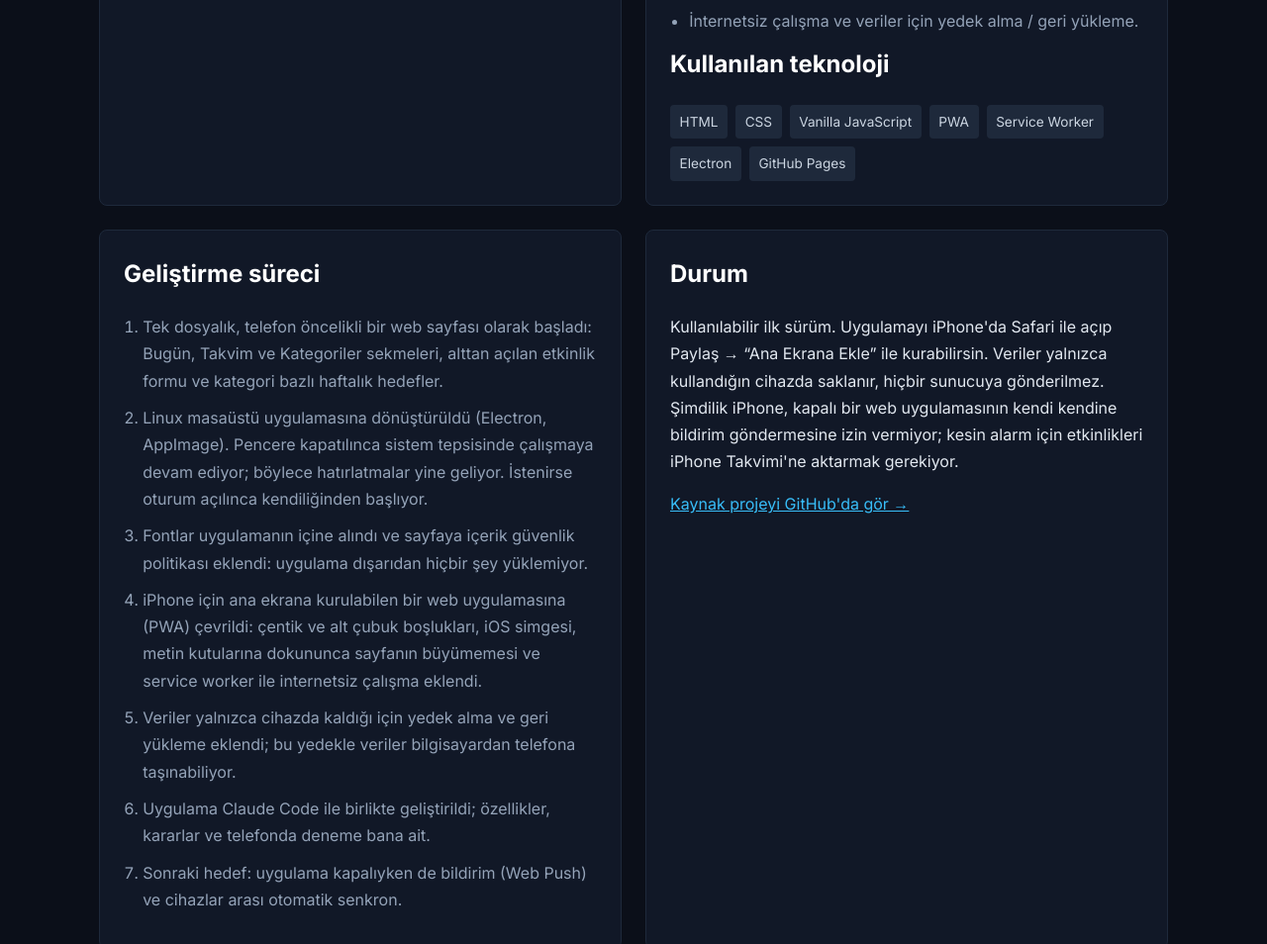
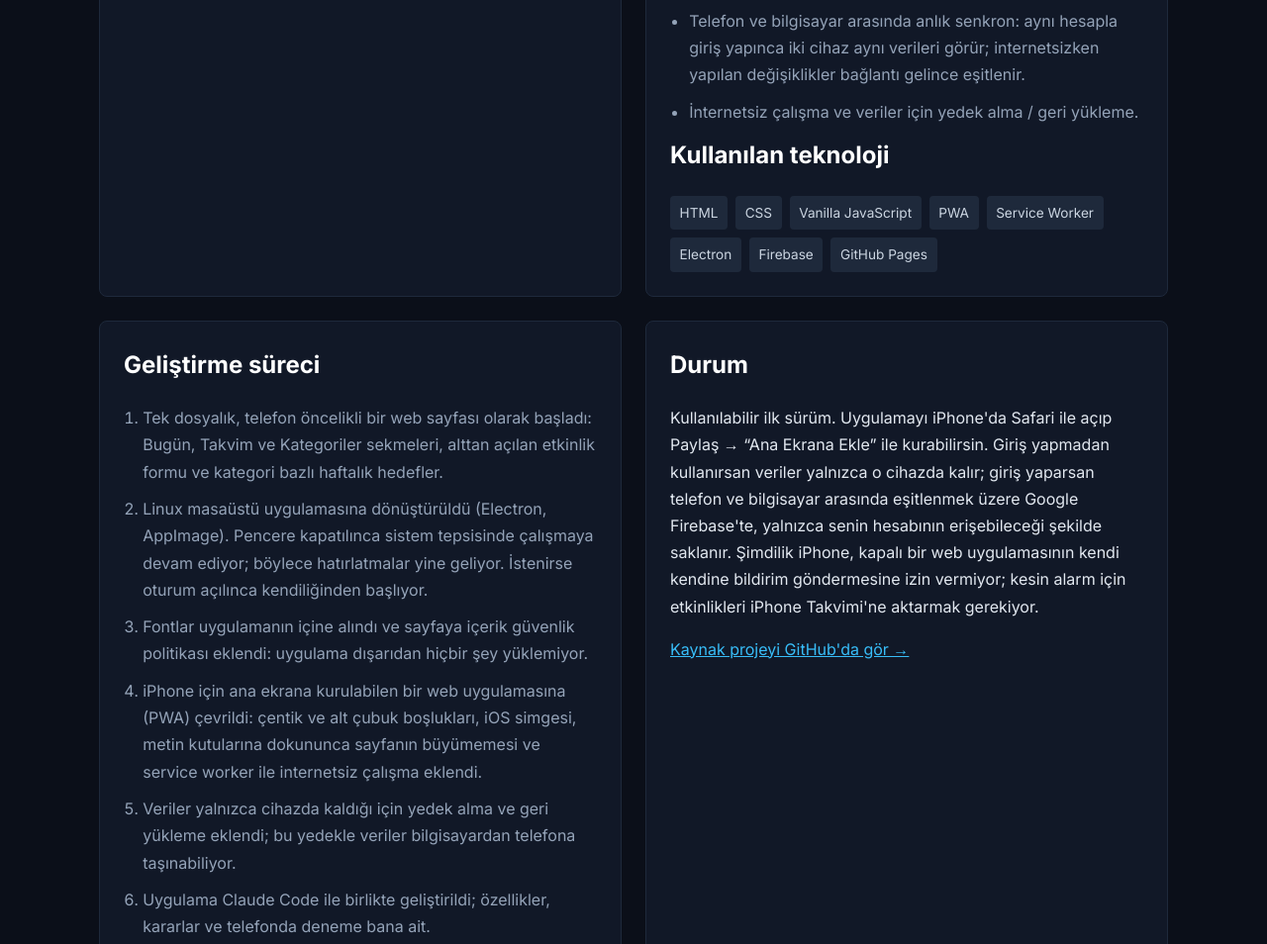
Before and after one commit to ahmtrntsdln/ahmtrntsdln.github.io, a plain HTML site: page projects/takvim-uygulamam.html in a window 1280 px wide. Shown: the part 1271-2225 px from the top of the page at 99% size. Drawn offline with Linux system fonts and the light colour scheme.

Commit message:
Takvim Uygulamam: bulut senkronu ve veri saklama bilgisi (TR + EN)
Co-Authored-By: Claude Opus 5.5 <noreply@anthropic.com>

```diff
--- a/projects/takvim-uygulamam.html
+++ b/projects/takvim-uygulamam.html
@@ -37,9 +37,9 @@
     <div class="actions"><a class="btn primary" href="../zaman-planlayici/" target="_blank" rel="noopener noreferrer">Uygulamayı aç</a><a class="btn" href="https://github.com/ahmtrntsdln/zaman-planlayici" target="_blank" rel="noopener noreferrer">Kaynak kodu</a><a class="btn" href="../index.html#projects">Laboratuvara dön</a></div>
     <div class="grid">
       <section class="panel"><h2>Ekran görüntüsü</h2><figure class="shot"><img src="../assets/takvim-uygulamam.webp" width="1266" height="800" loading="lazy" alt="Telefon boyutunda üç ekran yan yana: Bugün ekranında günün planı, sıradaki etkinlik ve süre özetleri; Takvim ekranında Kasım 2026 ayı ve seçili günün etkinlikleri; Kategoriler ekranında her kategori için tamamlanan, planlanan ve hedeflenen saatleri gösteren çubuklar."><figcaption>Gerçek uygulama ekranı · örnek verilerle · 19 Kasım 2026 sürümü. Soldan sağa: Bugün, Takvim ve Kategoriler (zaman dağılımı).</figcaption></figure></section>
-      <section class="panel"><h2>Proje özeti</h2><p>Etkinlikleri “Ders &amp; Çalışma”, “Proje”, “Spor &amp; Sağlık” gibi kategorilere ayırıyorum; her kategoriye haftalık bir saat hedefi veriyorum. Uygulama o hafta ne kadar planladığımı ve ne kadarını tamamladığımı gösteriyor, yeni etkinlik eklerken de o kategoride hedefe ulaşmak için ne kadar zaman kaldığını söylüyor.</p><h2>Neler yapabiliyor</h2><ul class="process"><li>Bugün ekranı: günün planı, sıradaki etkinliğe geri sayım ve önümüzdeki 7 gün.</li><li>Aylık takvim: her gün, kategorinin renginde noktalarla işaretli.</li><li>Kategoriler: tamamlanan / planlanan / hedef saatleri ve hedefe kalan süre.</li><li>Hatırlatmalar: uygulama içi uyarı ve sistem bildirimi; etkinlikleri alarmlarıyla birlikte iPhone Takvimi'ne aktarma (.ics).</li><li>İnternetsiz çalışma ve veriler için yedek alma / geri yükleme.</li></ul><h2>Kullanılan teknoloji</h2><div class="tags"><span class="tag">HTML</span><span class="tag">CSS</span><span class="tag">Vanilla JavaScript</span><span class="tag">PWA</span><span class="tag">Service Worker</span><span class="tag">Electron</span><span class="tag">GitHub Pages</span></div></section>
-      <section class="panel"><h2>Geliştirme süreci</h2><ol class="process"><li>Tek dosyalık, telefon öncelikli bir web sayfası olarak başladı: Bugün, Takvim ve Kategoriler sekmeleri, alttan açılan etkinlik formu ve kategori bazlı haftalık hedefler.</li><li>Linux masaüstü uygulamasına dönüştürüldü (Electron, AppImage). Pencere kapatılınca sistem tepsisinde çalışmaya devam ediyor; böylece hatırlatmalar yine geliyor. İstenirse oturum açılınca kendiliğinden başlıyor.</li><li>Fontlar uygulamanın içine alındı ve sayfaya içerik güvenlik politikası eklendi: uygulama dışarıdan hiçbir şey yüklemiyor.</li><li>iPhone için ana ekrana kurulabilen bir web uygulamasına (PWA) çevrildi: çentik ve alt çubuk boşlukları, iOS simgesi, metin kutularına dokununca sayfanın büyümemesi ve service worker ile internetsiz çalışma eklendi.</li><li>Veriler yalnızca cihazda kaldığı için yedek alma ve geri yükleme eklendi; bu yedekle veriler bilgisayardan telefona taşınabiliyor.</li><li>Uygulama Claude Code ile birlikte geliştirildi; özellikler, kararlar ve telefonda deneme bana ait.</li><li>Sonraki hedef: uygulama kapalıyken de bildirim (Web Push) ve cihazlar arası otomatik senkron.</li></ol></section>
-      <section class="panel"><h2>Durum</h2><p>Kullanılabilir ilk sürüm. Uygulamayı iPhone'da Safari ile açıp Paylaş → “Ana Ekrana Ekle” ile kurabilirsin. Veriler yalnızca kullandığın cihazda saklanır, hiçbir sunucuya gönderilmez. Şimdilik iPhone, kapalı bir web uygulamasının kendi kendine bildirim göndermesine izin vermiyor; kesin alarm için etkinlikleri iPhone Takvimi'ne aktarmak gerekiyor.</p><a href="https://github.com/ahmtrntsdln/zaman-planlayici" target="_blank" rel="noopener noreferrer">Kaynak projeyi GitHub'da gör →</a></section>
+      <section class="panel"><h2>Proje özeti</h2><p>Etkinlikleri “Ders &amp; Çalışma”, “Proje”, “Spor &amp; Sağlık” gibi kategorilere ayırıyorum; her kategoriye haftalık bir saat hedefi veriyorum. Uygulama o hafta ne kadar planladığımı ve ne kadarını tamamladığımı gösteriyor, yeni etkinlik eklerken de o kategoride hedefe ulaşmak için ne kadar zaman kaldığını söylüyor.</p><h2>Neler yapabiliyor</h2><ul class="process"><li>Bugün ekranı: günün planı, sıradaki etkinliğe geri sayım ve önümüzdeki 7 gün.</li><li>Aylık takvim: her gün, kategorinin renginde noktalarla işaretli.</li><li>Kategoriler: tamamlanan / planlanan / hedef saatleri ve hedefe kalan süre.</li><li>Hatırlatmalar: uygulama içi uyarı ve sistem bildirimi; etkinlikleri alarmlarıyla birlikte iPhone Takvimi'ne aktarma (.ics).</li><li>Telefon ve bilgisayar arasında anlık senkron: aynı hesapla giriş yapınca iki cihaz aynı verileri görür; internetsizken yapılan değişiklikler bağlantı gelince eşitlenir.</li><li>İnternetsiz çalışma ve veriler için yedek alma / geri yükleme.</li></ul><h2>Kullanılan teknoloji</h2><div class="tags"><span class="tag">HTML</span><span class="tag">CSS</span><span class="tag">Vanilla JavaScript</span><span class="tag">PWA</span><span class="tag">Service Worker</span><span class="tag">Electron</span><span class="tag">Firebase</span><span class="tag">GitHub Pages</span></div></section>
+      <section class="panel"><h2>Geliştirme süreci</h2><ol class="process"><li>Tek dosyalık, telefon öncelikli bir web sayfası olarak başladı: Bugün, Takvim ve Kategoriler sekmeleri, alttan açılan etkinlik formu ve kategori bazlı haftalık hedefler.</li><li>Linux masaüstü uygulamasına dönüştürüldü (Electron, AppImage). Pencere kapatılınca sistem tepsisinde çalışmaya devam ediyor; böylece hatırlatmalar yine geliyor. İstenirse oturum açılınca kendiliğinden başlıyor.</li><li>Fontlar uygulamanın içine alındı ve sayfaya içerik güvenlik politikası eklendi: uygulama dışarıdan hiçbir şey yüklemiyor.</li><li>iPhone için ana ekrana kurulabilen bir web uygulamasına (PWA) çevrildi: çentik ve alt çubuk boşlukları, iOS simgesi, metin kutularına dokununca sayfanın büyümemesi ve service worker ile internetsiz çalışma eklendi.</li><li>Veriler yalnızca cihazda kaldığı için yedek alma ve geri yükleme eklendi; bu yedekle veriler bilgisayardan telefona taşınabiliyor.</li><li>Uygulama Claude Code ile birlikte geliştirildi; özellikler, kararlar ve telefonda deneme bana ait.</li><li>Firebase (Firestore) ile e-posta/şifre girişli bulut senkronu eklendi. Her etkinlik ve kategori ayrı bir kayıt olarak tutuluyor; iki cihaz farklı şeyleri değiştirirse ikisi de korunuyor, aynı şeyi değiştirirlerse son yapılan geçerli oluyor. Güvenlik kurallarıyla her kullanıcı yalnızca kendi verisine erişebiliyor.</li><li>Sonraki hedef: uygulama kapalıyken de bildirim (Web Push).</li></ol></section>
+      <section class="panel"><h2>Durum</h2><p>Kullanılabilir ilk sürüm. Uygulamayı iPhone'da Safari ile açıp Paylaş → “Ana Ekrana Ekle” ile kurabilirsin. Giriş yapmadan kullanırsan veriler yalnızca o cihazda kalır; giriş yaparsan telefon ve bilgisayar arasında eşitlenmek üzere Google Firebase'te, yalnızca senin hesabının erişebileceği şekilde saklanır. Şimdilik iPhone, kapalı bir web uygulamasının kendi kendine bildirim göndermesine izin vermiyor; kesin alarm için etkinlikleri iPhone Takvimi'ne aktarmak gerekiyor.</p><a href="https://github.com/ahmtrntsdln/zaman-planlayici" target="_blank" rel="noopener noreferrer">Kaynak projeyi GitHub'da gör →</a></section>
     </div>
   </main>
   <footer><div class="wrap">© 2026 Turan Tech · <a href="../privacy.html">Gizlilik ve güvenlik</a><br><small>Site sürümü v1.9.0 · 19 Kasım 2026</small></div></footer>
```
Also changed, not shown: en/projects/takvim-uygulamam.html (+3 -3 lines).
